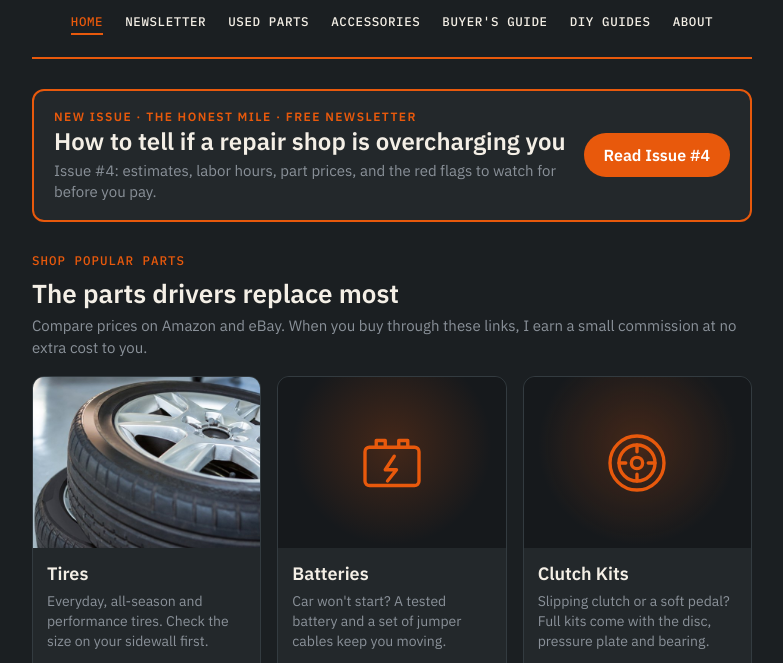
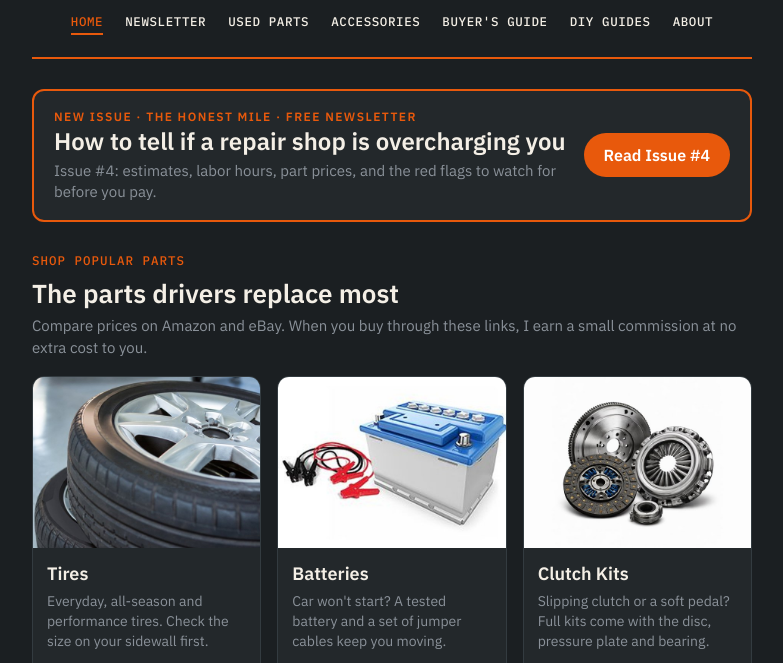
Before and after one commit to fservatjoo-cpu/Honest_parts, a plain HTML site: page index.html in a window 1280 px wide. Shown: the part 125-788 px from the top of the page, without its empty margins (248-1031 px from the left). Drawn offline with nearby package versions, Linux system fonts and the light colour scheme.

Commit message:
Replace SVG icons with image tags in articles

```diff
--- a/index.html
+++ b/index.html
@@ -648,7 +648,7 @@
         </div>
       </article>
       <article class="pd-card">
-        <div class="pd-icon" aria-hidden="true"><svg viewBox="0 0 64 64" fill="none" stroke="currentColor" stroke-width="3" stroke-linecap="round" stroke-linejoin="round"><rect x="8" y="18" width="48" height="34" rx="4"/><path d="M18 18v-6h8v6M38 18v-6h8v6"/><path d="M34 26l-8 12h10l-8 10"/></svg></div>
+        <img src="part-battery.jpg" alt="Car battery with jumper cables" width="600" height="450" loading="lazy">
         <div class="pd-body">
           <h3>Batteries</h3>
           <p>Car won't start? A tested battery and a set of jumper cables keep you moving.</p>
@@ -659,7 +659,7 @@
         </div>
       </article>
       <article class="pd-card">
-        <div class="pd-icon" aria-hidden="true"><svg viewBox="0 0 64 64" fill="none" stroke="currentColor" stroke-width="3" stroke-linecap="round"><circle cx="32" cy="32" r="24"/><circle cx="32" cy="32" r="16"/><circle cx="32" cy="32" r="5"/><path d="M32 16v6M32 42v6M16 32h6M42 32h6"/></svg></div>
+        <img src="part-clutch-kit.jpg" alt="Clutch kit with flywheel, disc, pressure plate and bearing" width="600" height="450" loading="lazy">
         <div class="pd-body">
           <h3>Clutch Kits</h3>
           <p>Slipping clutch or a soft pedal? Full kits come with the disc, pressure plate and bearing.</p>
```
